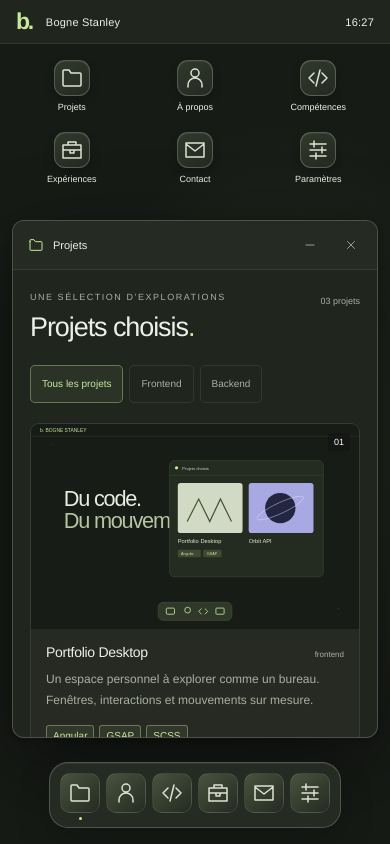
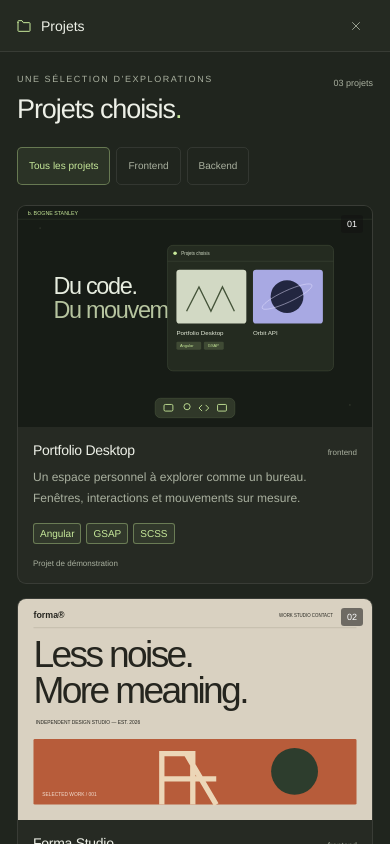
Before and after one commit to BogneStanley/portfolio, an Angular app: page / in a window 390 px wide. Both pictures are taken after a click on the button "Projets". Built offline with nearby package versions, Linux system fonts and the light colour scheme.

Commit message:
feat: afficher les dossiers en plein écran sur mobile

```diff
--- a/src/app/app-interactions.scss
+++ b/src/app/app-interactions.scss
@@ -184,3 +184,29 @@
     display: none;
   }
 }
+
+@media (max-width: 600px) {
+  .desktop {
+    min-height: 0;
+  }
+  .dock {
+    display: none;
+  }
+  .desktop-footer {
+    bottom: 20px;
+  }
+  .desktop--mobile-folder {
+    background: var(--surface);
+  }
+  .desktop--mobile-folder::before {
+    display: none;
+  }
+  .desktop--mobile-folder > .menu-bar,
+  .desktop--mobile-folder > .desktop-icons,
+  .desktop--mobile-folder > .hero,
+  .desktop--mobile-folder > .immersive-hint,
+  .desktop--mobile-folder > .immersive-notice,
+  .desktop--mobile-folder > .desktop-footer {
+    display: none;
+  }
+}
--- a/src/app/app.html
+++ b/src/app/app.html
@@ -1,4 +1,9 @@
-<main class="desktop" [class.desktop--immersive]="immersive()" (pointerdown)="dismissMenu($event)">
+<main
+  class="desktop"
+  [class.desktop--immersive]="immersive()"
+  [class.desktop--mobile-folder]="manager.mobile() && activeWindow()"
+  (pointerdown)="dismissMenu($event)"
+>
   <h1 class="sr-only">Portfolio interactif de {{ profile.name }}</h1>
   <header class="menu-bar">
     <a class="identity" href="#"
@@ -26,6 +31,7 @@
     @for (app of applications; track app.id) {
       <button
         class="desktop-icon"
+        [attr.data-window-id]="app.id"
         type="button"
         (click)="open(app.id)"
         [attr.aria-label]="'Ouvrir ' + app.label"
@@ -66,7 +72,13 @@
       aria-label="Bienvenue sur le bureau"
     >
       <p class="eyebrow">LE BUREAU EST À VOUS</p>
-      <p>Ouvrez une application depuis les icônes ou le dock.</p>
+      <p>
+        {{
+          manager.mobile()
+            ? 'Ouvrez un dossier depuis les icônes du bureau.'
+            : 'Ouvrez une application depuis les icônes ou le dock.'
+        }}
+      </p>
       @if (fullscreenActive()) {
         <span>Échap permet aussi de quitter le plein écran.</span>
       }
--- a/src/app/app.ts
+++ b/src/app/app.ts
@@ -38,6 +38,7 @@ export class App {
   protected readonly fullscreenActive = signal(false);
   protected readonly enteringImmersive = signal(false);
   protected readonly immersiveNotice = signal('');
+  private focusFrame?: number;
   private introduction?: gsap.core.Timeline;
   private immersionContext?: gsap.Context;
   private immersionTimeline?: gsap.core.Timeline;
@@ -71,22 +72,27 @@ export class App {
       this.destroyRef.onDestroy(() => {
         document.removeEventListener('fullscreenchange', onFullscreenChange);
         document.removeEventListener('keydown', onEscape);
+        if (this.focusFrame !== undefined) cancelAnimationFrame(this.focusFrame);
         this.immersionContext?.revert();
       });
       const bar = root.querySelector<HTMLElement>('.menu-bar');
       const dock = root.querySelector<HTMLElement>('.dock');
       let frame = 0;
       const measure = () => {
+        const mobile = innerWidth <= 600;
         const barBottom = bar ? bar.offsetTop + bar.offsetHeight : 46;
         const dockTop = dock ? dock.offsetTop : innerHeight - 90;
         this.manager.setWorkspace(
-          {
-            x: 12,
-            y: barBottom + 12,
-            width: Math.max(1, innerWidth - 24),
-            height: Math.max(1, dockTop - 12 - barBottom - 12),
-          },
-          innerWidth > 600 && matchMedia('(pointer: fine)').matches,
+          mobile
+            ? { x: 0, y: 0, width: innerWidth, height: innerHeight }
+            : {
+                x: 12,
+                y: barBottom + 12,
+                width: Math.max(1, innerWidth - 24),
+                height: Math.max(1, dockTop - 12 - barBottom - 12),
+              },
+          !mobile && matchMedia('(pointer: fine)').matches,
+          mobile,
         );
       };
       const schedule = () => {
@@ -202,6 +208,15 @@ export class App {
   }
   protected setStatus(id: WindowId, status: WindowStatus): void {
     this.manager.setStatus(id, status);
+    if (this.manager.mobile() && status === 'closed') {
+      if (this.focusFrame !== undefined) cancelAnimationFrame(this.focusFrame);
+      this.focusFrame = requestAnimationFrame(() => {
+        if (!this.activeWindow() && this.manager.mobile())
+          this.host.nativeElement
+            .querySelector<HTMLButtonElement>(`.desktop-icon[data-window-id="${id}"]`)
+            ?.focus({ preventScroll: true });
+      });
+    }
   }
   protected bringToFront(id: WindowId): void {
     this.manager.activate(id);
--- a/src/app/components/desktop-window/desktop-window.html
+++ b/src/app/components/desktop-window/desktop-window.html
@@ -24,6 +24,7 @@
       <span>{{ subtitle() }}</span>
     </div>
     <div class="window__controls">
+      @if (!manager.mobile()) {
         <button
           class="window__minimize"
           type="button"
@@ -32,6 +33,7 @@
         >
           <app-icon name="minus" />
         </button>
+      }
       @if (manager.desktop()) {
         <button
           type="button"
@@ -58,7 +60,7 @@
       <button
         class="window__close"
         type="button"
-        [attr.aria-label]="'Fermer ' + title()"
+        [attr.aria-label]="'Fermer ' + title() + (manager.mobile() ? ' et revenir au bureau' : '')"
         (click)="close()"
       >
         <app-icon name="close" />
--- a/src/app/components/desktop-window/desktop-window.scss
+++ b/src/app/components/desktop-window/desktop-window.scss
@@ -163,35 +163,42 @@ h2 {
 }
 @media (max-width: 600px) {
   .window {
-    left: 12px !important;
-    top: 220px !important;
-    width: calc(100% - 24px) !important;
-    height: auto !important;
-    max-height: calc(100dvh - 326px);
+    left: 0 !important;
+    top: 0 !important;
+    width: 100% !important;
+    height: 100dvh !important;
+    max-height: none;
+    border: 0;
+    border-radius: 0;
+    box-shadow: none;
+    overflow: hidden;
   }
   .window__header {
-    min-height: 49px;
-    padding: 0 8px 0 15px;
+    min-height: calc(52px + env(safe-area-inset-top, 0px));
+    padding: env(safe-area-inset-top, 0px) max(12px, env(safe-area-inset-right, 0px)) 0
+      max(16px, env(safe-area-inset-left, 0px));
+    border-radius: 0;
   }
   .window__identity span {
     display: none;
   }
   .window__controls button {
-    width: 36px;
-    height: 36px;
+    width: 44px;
+    height: 44px;
   }
   .window__content {
-    padding: 20px 17px;
+    padding: 20px max(17px, env(safe-area-inset-right, 0px))
+      max(20px, env(safe-area-inset-bottom, 0px)) max(17px, env(safe-area-inset-left, 0px));
+    border-radius: 0;
   }
 }
-@media (max-width: 600px) and (max-height: 550px) {
-  .window {
-    top: 54px !important;
-    max-height: calc(100dvh - 150px);
-  }
-}
-
 .window__content:focus-visible {
   outline: 2px solid var(--accent);
   outline-offset: -3px;
 }
+
+@media (max-width: 600px) {
+  h2 {
+    font-size: calc(14px * var(--text-scale));
+  }
+}
--- a/src/app/components/desktop-window/desktop-window.ts
+++ b/src/app/components/desktop-window/desktop-window.ts
@@ -65,6 +65,8 @@ export class DesktopWindow {
       this.context?.revert();
       this.busy = false;
       const panel = this.host.nativeElement.querySelector('.window');
+      if (untracked(() => this.manager.mobile()))
+        panel?.querySelector<HTMLButtonElement>('.window__close')?.focus({ preventScroll: true });
       if (panel) gsap.set(panel, { clearProps: 'transform,opacity' });
       if (untracked(() => this.preferences.reducedMotion())) return;
       this.context = gsap.context(() => {
--- a/src/app/components/window-content/window-content.scss
+++ b/src/app/components/window-content/window-content.scss
@@ -253,7 +253,7 @@ h4 {
   text-underline-offset: 5px;
 }
 .copy-button {
-  background: var(--accent-border);
+  background: var(--accent-soft);
   border: 1px solid var(--accent-border);
   border-radius: 4px;
   color: var(--accent);
--- a/src/app/windows/window-manager.ts
+++ b/src/app/windows/window-manager.ts
@@ -51,6 +51,7 @@ interface SeparatorGesture {
 export class WindowManager {
   readonly area = signal<WindowRect>({ x: 12, y: 58, width: 1256, height: 620 });
   readonly desktop = signal(true);
+  readonly mobile = signal(false);
   readonly windows = signal<Windows>(
     Object.fromEntries(
       APPLICATIONS.map((app, index) => {
@@ -124,6 +125,7 @@ export class WindowManager {
   }
   open(id: WindowId): void {
     this.dismissPanels();
+    if (this.mobile()) this.keepOnlyOpen(id);
     const state = this.windows()[id];
     if (state.status === 'minimized' && state.presentation === 'snapped' && state.placement) {
       const group = this.group();
@@ -157,6 +159,14 @@ export class WindowManager {
     this.patch(id, { status });
     this.dismissPanels();
   }
+  private keepOnlyOpen(id: WindowId): void {
+    for (const app of APPLICATIONS) {
+      if (app.id !== id && this.windows()[app.id].status === 'open') {
+        this.detach(app.id);
+        this.patch(app.id, { status: 'minimized' });
+      }
+    }
+  }
   resetPositions(): void {
     this.cancel();
     this.dismissPanels();
@@ -189,11 +199,12 @@ export class WindowManager {
       if (occupant === id) delete occupants[zone];
     this.group.set({ ...group, occupants });
   }
-  setWorkspace(area: WindowRect, desktop: boolean): void {
+  setWorkspace(area: WindowRect, desktop: boolean, mobile = !desktop && area.width <= 600): void {
     if (this.interacting()) this.cancel();
     this.transitionId.set(null);
     this.area.set(area);
     this.desktop.set(desktop);
+    this.mobile.set(mobile);
     this.dismissPanels();
     let group = this.group();
     if (group && (!desktop || !fits(area, group.layout))) {
@@ -201,6 +212,14 @@ export class WindowManager {
         if (id) this.patch(id, { presentation: 'free', placement: null });
       this.group.set(null);
       group = null;
+    }
+    if (mobile) {
+      const foreground = APPLICATIONS.filter(
+        (app) => this.windows()[app.id].status === 'open',
+      ).sort(
+        (first, second) => this.windows()[second.id].layer - this.windows()[first.id].layer,
+      )[0];
+      if (foreground) this.keepOnlyOpen(foreground.id);
     }
     for (const app of APPLICATIONS) {
       const state = this.windows()[app.id];
```
Also changed, not shown: 3 other files (tests, documents, lock files or other folders). Lines whose indentation alone changed are shown as unchanged.
